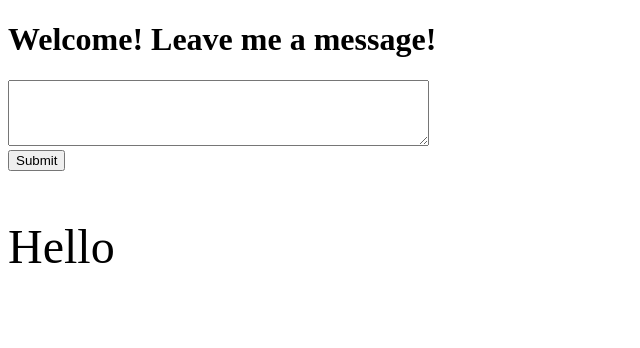
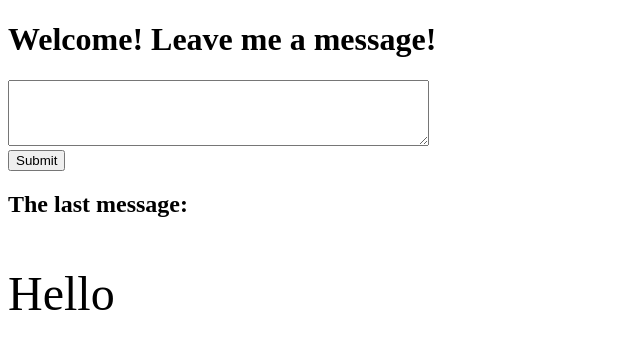
Before and after one commit to dilashas/MessageApp, a plain HTML site: page public/index.html in a window 1280 px wide. Shown: the whole page, without its empty margins (0-640 px from the left). Drawn offline with nearby package versions, Linux system fonts and the light colour scheme.

Commit message:
Add index label

```diff
--- a/public/index.html
+++ b/public/index.html
@@ -17,7 +17,7 @@
     <br>
     <button type="submit">Submit</button>
 </form>
-
+<h2>The last message:</h2>
 <p style="font-size: xxx-large" id="last_message"></p>
 </body>
 </html>
```
